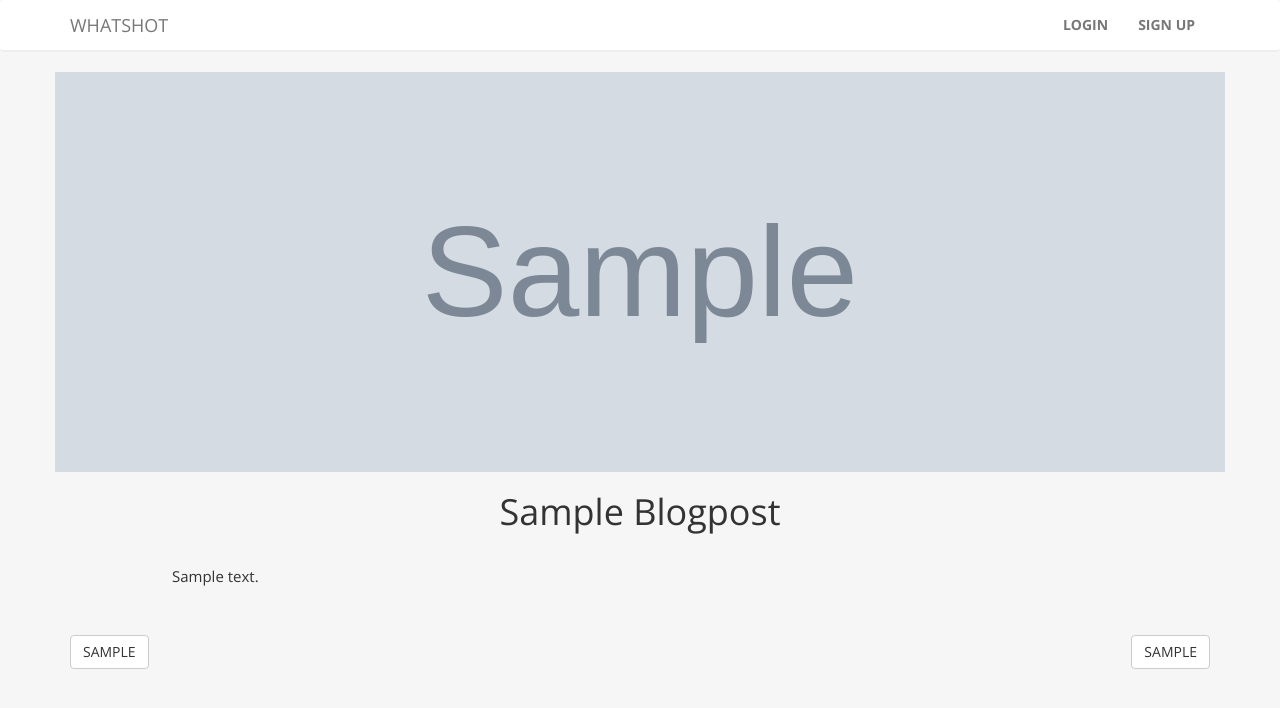
After one commit to notoriousarun/Blog, a Django app: page /1/ in a window 1280 px wide. The commit adds this page. Shown: the top 708 px of the page. Run offline with Django 3.2, Linux system fonts and the light colour scheme; tables that the repository leaves empty hold one stand-in row (values such as "Sample post"); grey boxes marked "Sample" are stand-in pictures; some libraries are stand-ins or nearby versions.

Commit message:
"static dir, css move, blog detail view/page setup."

```diff
--- a/blog/settings.py
+++ b/blog/settings.py
@@ -121,6 +121,10 @@ USE_TZ = True
 
 STATIC_URL = '/static/'
 
+STATICFILES_DIRS = [
+    os.path.join(BASE_DIR, "static"),
+]
+
 LOGIN_REDIRECT_URL = 'dashboard'
 LOGOUT_REDIRECT_URL = '/'
 
--- a/blog/templates/base.html
+++ b/blog/templates/base.html
@@ -1,5 +1,4 @@
-{% load staticfiles %}
-
+{% load static %}
 <!DOCTYPE html>
 <html>
     <head>
@@ -7,57 +6,8 @@
         <meta name="viewport" content="width=device-width, initial-scale=1.0">
         <title>Whatshot in the City.</title>
         <link rel="stylesheet" type="text/css" href="https://maxcdn.bootstrapcdn.com/bootstrap/3.3.7/css/bootstrap.min.css">
+	<link href="{% static 'cms/css/cms_main.css' %}" rel="stylesheet"/>
 	<link href="https://fonts.googleapis.com/css?family=Open+Sans:300,400,600,700,700i" rel="stylesheet">
-	<style>
-	  body{
-	      background: #F6F6F6;
-	      font-family: 'Open Sans', sans-serif;
-	      font-weight: 400;
-	  }
-	  .navbar-default{
-	      background: #fff;
-	      border: none;
-	      border-bottom: 2px solid #eee;
-	  }
-	  .form-container{
-	      margin-left: auto;
-	      margin-right: auto;
-	      width: 800px;
-	      margin-top: 5%;
-	      border: 2px solid #d3d3d3;
-	      box-shadow: 0 4px 8px 0 rgba(0,0,0,0.2);
-	      padding: 20px;
-	  }
-	  .tag-btn{
-	      border-radius: 20px;
-	      margin: 5px;
-	      font-size: 15px;
-	  }
-	  .card {
-	      box-shadow: 2px 4px 25px rgba(0, 0, 0, .1);
-	      border-radius: 12px;
-	      transition: 0.3s;
-	      margin: 40px;
-	      padding: 0;
-	      background: #fff;
-	  }
-	  .card img{
-	      width: 100%;
-	  }
-	  .card:hover {
-	      box-shadow: 0 8px 16px 0 rgba(0,0,0,0.2);
-	  }
-
-	  .card-container {
-	      padding: 15px;
-	  }
-	  .dash-user{
-	      color: #fa3756;
-	  }
-	  .form-btn{
-	      width: 100%;
-	  }
-	</style>
     </head>
     <body>
         <nav class="navbar navbar-default" role="navigation">
--- /dev/null
+++ b/blog/templates/cms/blogpost_detail.html
@@ -0,0 +1,17 @@
+{% extends 'base.html' %}
+
+{% block content %}
+<div class="row">
+  <img class="banner-img" alt="banner" src="{{ MEDIA_URL }}{{ blogpost.image.url }}"/>
+  <h1 class="text-center text-capitalize post-title">{{ blogpost.page_title }}</h1>
+</div>
+<div class="row">
+  <p class="post-text text-justify">
+    {{ blogpost.content }}
+  </p>
+</div>
+<div class="row info-row">
+  <span class="text-uppercase btn btn-default">{{ blogpost.category }}</span>
+  <span class="text-uppercase pull-right btn btn-default">{{ blogpost.location }}</span>
+</div>
+{% endblock %}
--- a/blog/templates/cms/index.html
+++ b/blog/templates/cms/index.html
@@ -12,15 +12,17 @@
        <h3>No Tags<h3>
      {% endfor %}
    </div>
-   {% for each in blogposts %}
+     {% for each in blogposts %}
+     <a class="card-link" href="{% url 'blogposts' %}{{ each.pk }}">
       <div class="card col-sm-12 col-md-3">
         <img alt="blogImage" src="{{ MEDIA_URL }}{{ each.image.url }}" height="150">
 	<div class="card-container">
 	  <p class="text-center text-uppercase"><strong>{{ each.page_title }}</strong></p>
-	  <p class="text-justify">{{ each.content|truncatechars:140 }}<a href="#"><strong>READ MORE</strong></a></p>
+	  <p class="text-justify">{{ each.content|truncatechars:120 }}<a href="{{ each.pk }}"><strong>READ MORE</strong></a></p>
 	  <span class="text-uppercase">{{ each.category }}</span>
 	  <span class="text-uppercase pull-right">{{ each.location }}</span>
 	</div>
       </div>
+      </a>
    {% endfor %}
 {% endblock %}
--- a/cms/urls.py
+++ b/cms/urls.py
@@ -6,5 +6,6 @@ urlpatterns = [
     path('', cms_view.PostIndex.as_view(), name='blogposts'),
     path('tag/<str:slug>/', cms_view.TagIndexView.as_view(), name='tagged'),
     path('dashboard/', cms_view.UserPostList.as_view(), name='dashboard'),
-    path('create/',  cms_view.BlogPostCreate.as_view(), name="create")
+    path('create/',  cms_view.BlogPostCreate.as_view(), name="create"),
+    path('<int:pk>/', cms_view.BlogPostDetail.as_view(), name='detail'),
 ]
--- a/cms/views.py
+++ b/cms/views.py
@@ -60,3 +60,7 @@ class BlogPostCreate(LoginRequiredMixin, CreateView):
     model = BlogPost
     fields = '__all__'
     success_url = '/dashboard'
+
+
+class BlogPostDetail(DetailView):
+    model = BlogPost
--- /dev/null
+++ b/static/cms/css/cms_main.css
@@ -0,0 +1,69 @@
+body{
+    background: #F6F6F6;
+    font-family: 'Open Sans', sans-serif;
+    font-weight: 400;
+}
+.navbar-default{
+    background: #fff;
+    border: none;
+    border-bottom: 2px solid #eee;
+}
+.form-container{
+    margin-left: auto;
+    margin-right: auto;
+    width: 800px;
+    margin-top: 5%;
+    border: 2px solid #d3d3d3;
+    box-shadow: 0 4px 8px 0 rgba(0,0,0,0.2);
+    padding: 20px;
+}
+.tag-btn{
+    border-radius: 20px;
+    margin: 5px;
+    font-size: 15px;
+}
+.card {
+    box-shadow: 2px 4px 25px rgba(0, 0, 0, .1);
+    border-radius: 12px;
+    transition: 0.3s;
+    margin: 40px;
+    padding: 0;
+    background: #fff;
+}
+.card-link{
+    color: #000;
+}
+.card-link:hover{
+    text-decoration: none;
+    color: #000;
+}
+.card img{
+    width: 100%;
+}
+.card:hover {
+    box-shadow: 0 8px 16px 0 rgba(0,0,0,0.2);
+}
+.card-container {
+    padding: 15px;
+}
+.dash-user{
+    color: #fa3756;
+}
+.form-btn{
+    width: 100%;
+}
+.banner-img{
+    max-height: 400px;
+    width: 100%;
+}
+.post-title{
+    font-weight: 300;
+}
+.post-text{
+    font-size: 15px;
+    line-height: 1.58;
+    margin: 2% 10%;
+}
+.info-row{
+    margin: 2% 0;
+}
```
